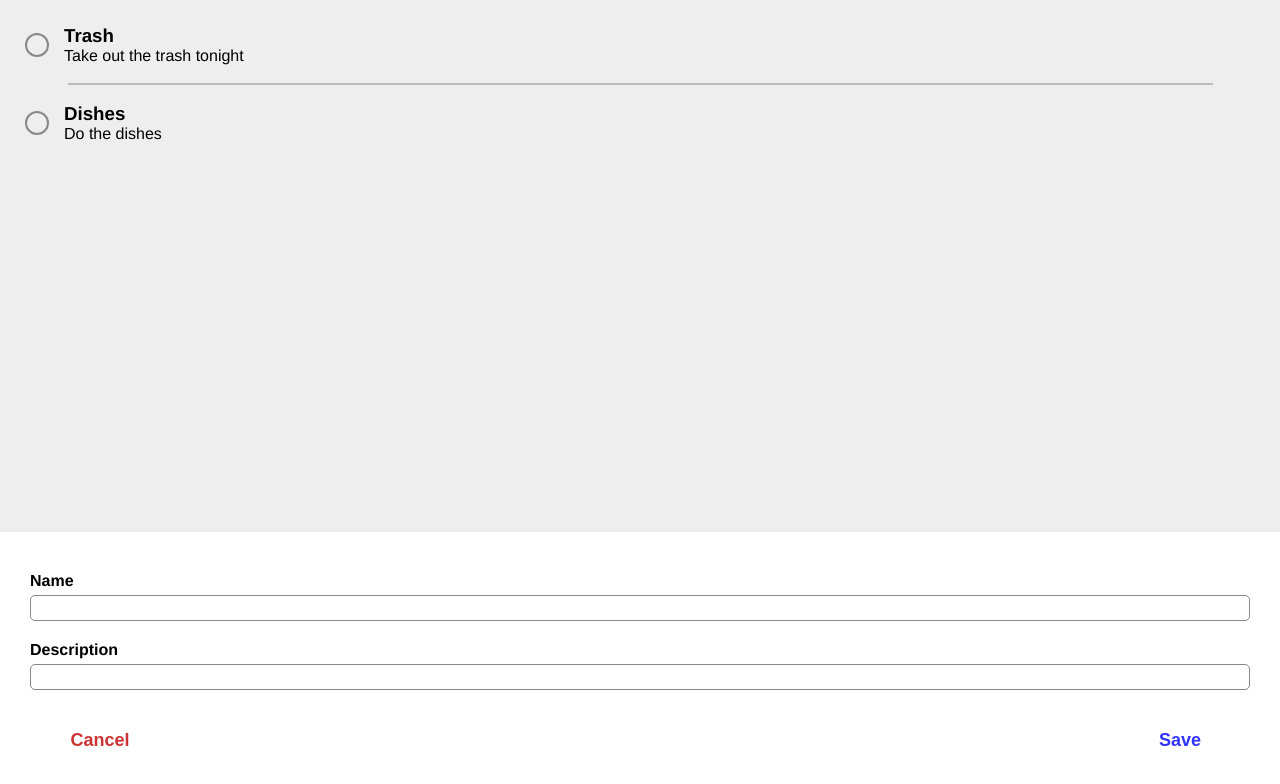
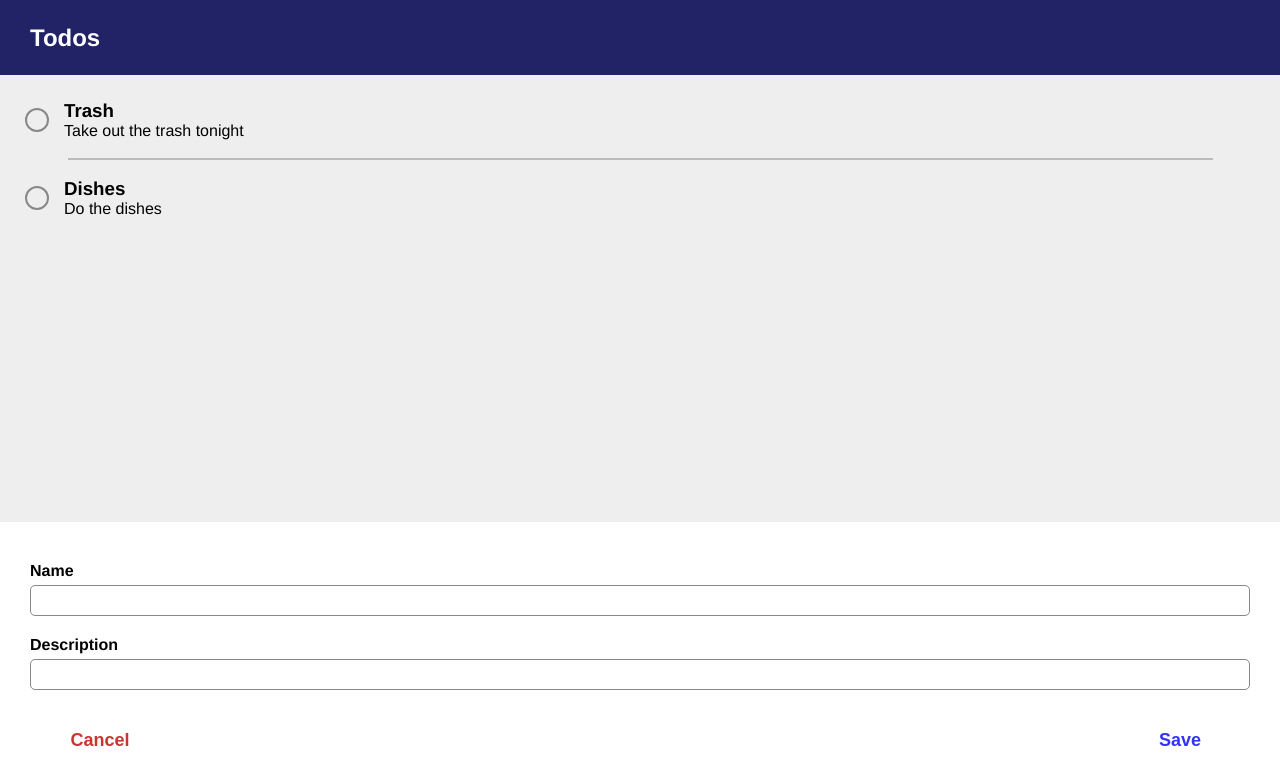
Before and after one commit to steve-kaufman/todo-app, a React (Create React App) app: page / in a window 1280 px wide. Both pictures are taken after a click on the button 1063 px from the left and 519 px from the top of the page. Shown: the top 784 px of the page. Built offline with nearby package versions, Linux system fonts and the light colour scheme.

Commit message:
added header component; made progressive web app

```diff
--- a/src/App.js
+++ b/src/App.js
@@ -1,12 +1,14 @@
 import React from 'react'
 import './styles/App.sass'
-import TodoForm from './containers/TodoForm';
+import TodoForm from './containers/TodoForm'
 import TodoList from './containers/TodoList'
 import AddButton from './containers/AddButton'
+import Header from './components/Header'
 
 function App() {
   return (
     <div className="App" data-testid='app'>
+      <Header />
       <TodoList />
       <AddButton />
       <TodoForm />
--- /dev/null
+++ b/src/components/Header.js
@@ -0,0 +1,10 @@
+import React from 'react'
+import '../styles/components/Header.sass'
+
+const Header = () => (
+  <header>
+    <h2>Todos</h2>
+  </header>
+)
+
+export default Header
--- a/src/components/TodoForm.js
+++ b/src/components/TodoForm.js
@@ -8,6 +8,8 @@ function TodoForm ({ addTodo, showTodoForm, isVisible }) {
   const [description, setDescription] = useState('')
 
   const cancel = () => {
+    setName('')
+    setDescription('')
     showTodoForm(false)
   }
 
@@ -28,15 +30,27 @@ function TodoForm ({ addTodo, showTodoForm, isVisible }) {
       <form onSubmit={save} data-testid='todo-form-form'>
         <div className='input-group'>
           <label htmlFor='name-input'>Name</label>
-          <input id='name-input' value={name} onChange={event => {
-            setName(event.target.value)
-          }} />
+          <input
+            id='name-input'
+            name='name'
+            value={name}
+            autoComplete='off'
+            onChange={event => {
+              setName(event.target.value)
+            }}
+          />
         </div>
         <div className='input-group'>
           <label htmlFor='description-input'>Description</label>
-          <input id='description-input' value={description} onChange={event => {
-            setDescription(event.target.value)
-          }} />
+          <input
+            id='description-input'
+            name='description'
+            value={description}
+            autoComplete='off'
+            onChange={event => {
+              setDescription(event.target.value)
+            }}
+          />
         </div>
         <input type='submit' style={{ display: 'none' }} />
       </form>
--- a/src/index.js
+++ b/src/index.js
@@ -20,4 +20,4 @@ ReactDOM.render(
 // If you want your app to work offline and load faster, you can change
 // unregister() to register() below. Note this comes with some pitfalls.
 // Learn more about service workers: https://bit.ly/CRA-PWA
-serviceWorker.unregister()
+serviceWorker.register()
--- a/src/styles/components/AddButton.sass
+++ b/src/styles/components/AddButton.sass
@@ -5,11 +5,11 @@ button#add-button
   border: none
   background: transparent
   box-sizing: border-box
-  width: 50px
-  height: 50px
+  width: 70px
+  height: 70px
   padding: 0
   border-radius: 50%
   svg
-    width: 50px
-    height: 50px
-    color: #0b0
+    width: 70px
+    height: 70px
+    color: #22c
--- /dev/null
+++ b/src/styles/components/Header.sass
@@ -0,0 +1,7 @@
+header
+  height: 75px
+  display: flex
+  align-items: center
+  padding-left: 30px
+  background: #226
+  color: white
--- a/src/styles/components/TodoForm.sass
+++ b/src/styles/components/TodoForm.sass
@@ -15,11 +15,12 @@ div#todo-form
         margin-bottom: 5px
       input
         margin-bottom: 20px
-        font-size: 14px
+        font-size: 18px
         padding: 4px
         border-radius: 5px
         border: 1px solid #888
         box-sizing: border-box
+        outline: none
   div#todo-form-buttons
     display: flex
     justify-content: space-between
```
